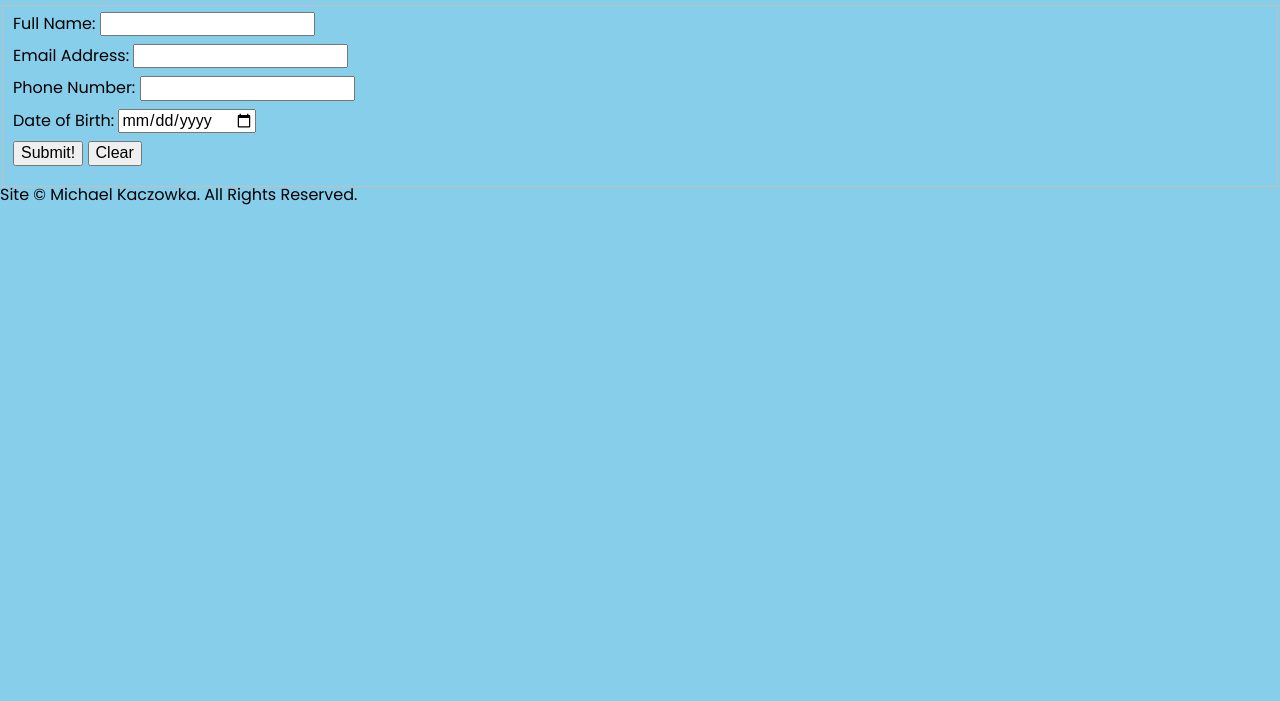
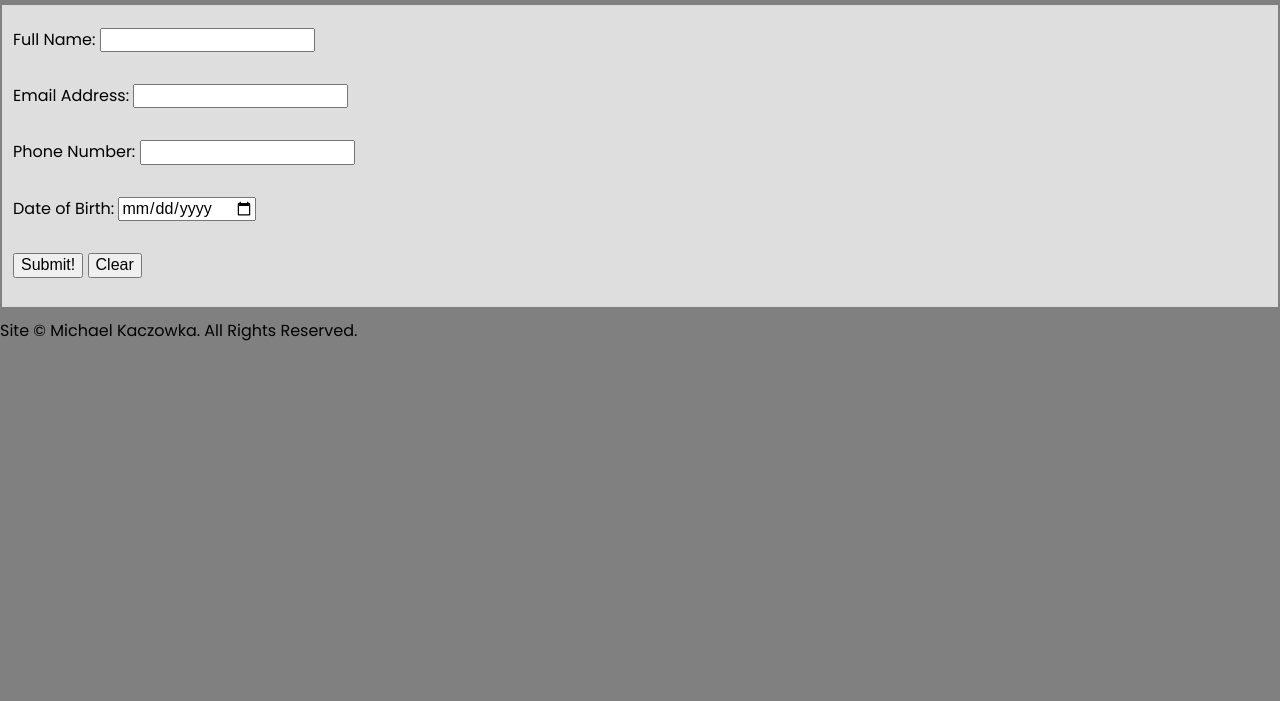
Before and after one commit to ITMD362-michaelkacz/Lab-3, a plain HTML site: page index.html in a window 1280 px wide. Shown: the part 99-800 px from the top of the page. Drawn offline with Linux system fonts and the light colour scheme; files that its build step writes are made by us from their sources.

Commit message:
Change background colors along with adding more CSS

```diff
--- a/assets/css/screen.css
+++ b/assets/css/screen.css
@@ -2,7 +2,7 @@
 
 html {
   font-family: Poppins, "Hoefler Text", Georgia, "Times New Roman", Times, Roman, serif;
-  background: #87CEEB;
+  background: #808080;
   font-size: 1.125em;
 }
 
@@ -21,7 +21,17 @@ h2 {
 }
 
 input {
-  margin-bottom: 0.5em;
+  margin-bottom: 1em;
+  margin-top: 1em;
+}
+
+fieldset {
+  border-color: transparent;
+  background-color: #DEDEDE;
+}
+
+footer {
+  margin-top: 1em;
 }
 
 @media screen and (min-width: 12.6em) {
```
